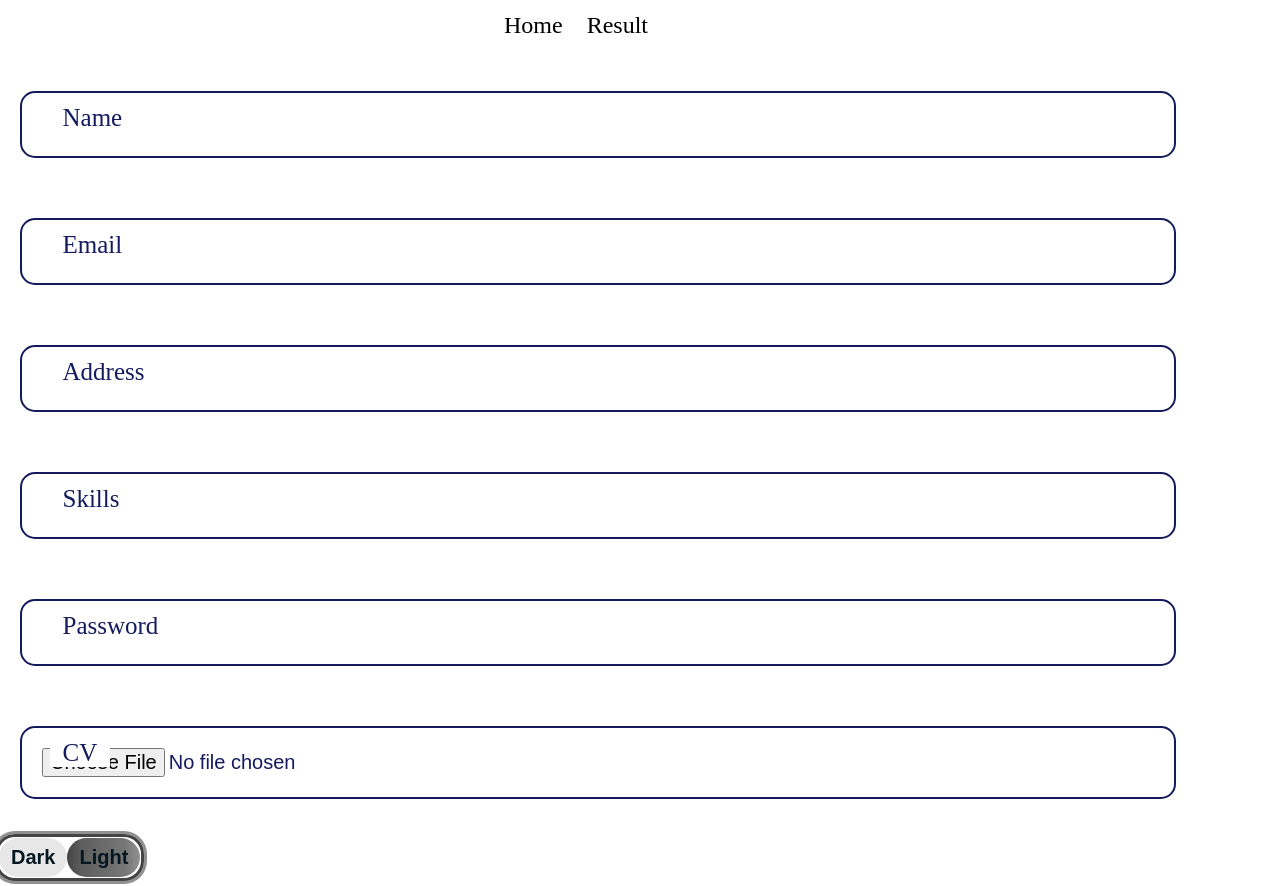
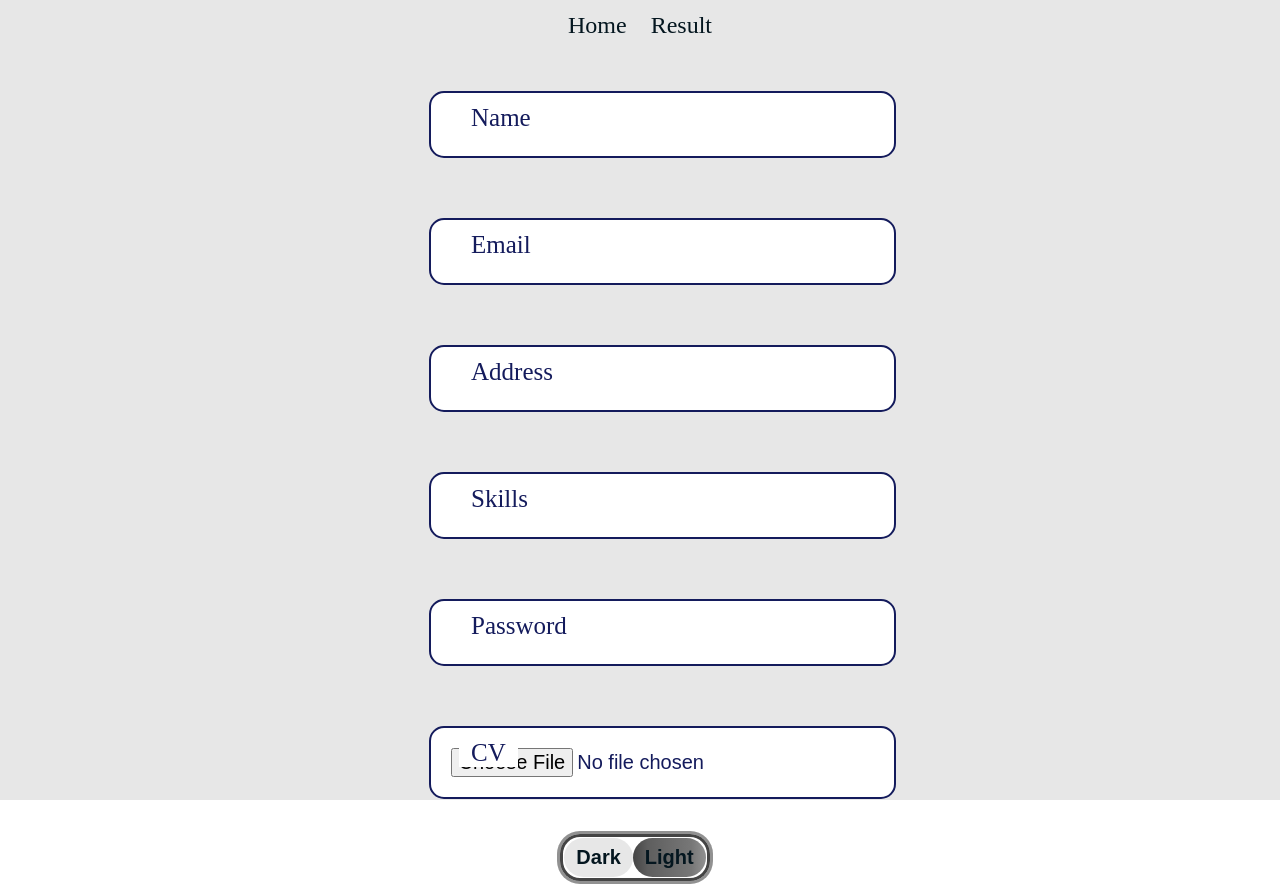
Before and after one commit to M-Hafez22/dynamic-form-react, a React (Vite) app: page / in a window 1280 px wide. Built offline with nearby package versions, Linux system fonts and the light colour scheme.

Commit message:
💄 enable themes

```diff
--- a/src/App.jsx
+++ b/src/App.jsx
@@ -1,4 +1,4 @@
-import React, { useState } from "react"
+import React, { useState, useContext } from "react"
 import { HashRouter as Router, Routes, Route, Link } from "react-router-dom"
 import Home from "./components/Home"
 import Result from "./components/Result"
@@ -6,10 +6,12 @@ import ThemeToggle from "./components/ToggleThemes/ThemeToggle"
 import { ThemeContext } from "./contexts/theme"
 
 function App() {
+  const [{ isDark }] = useContext(ThemeContext)
+
   return (
-    <div className="App">
+    <div className={isDark ? "app dark" : "app light"}>
       <Router>
-        <div className="links">
+        <div className={isDark ? "links dark" : "links light"}>
           <Link to="/">Home</Link>
           <Link to="/result">Result</Link>
         </div>
```
